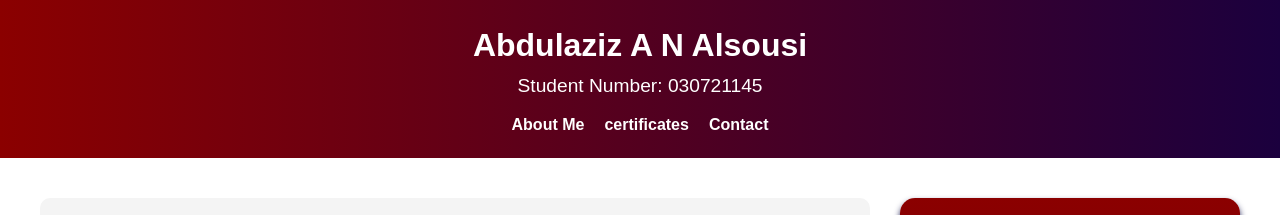
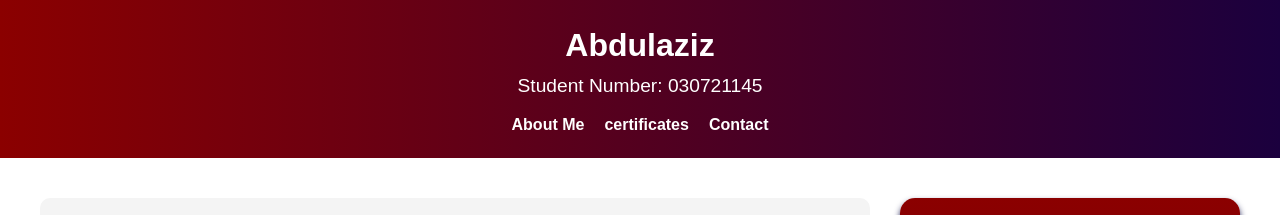
Before and after one commit to Abdulazizalsousi/AlsousiCv.github.io, a plain HTML site: page index.html in a window 1280 px wide. Shown: the top 215 px of the page. Drawn offline with Linux system fonts and the light colour scheme.

Commit message:
Update index.html

```diff
--- a/index.html
+++ b/index.html
@@ -155,7 +155,7 @@
 <body>
 
 <header>
-    <h1>Abdulaziz A N Alsousi</h1>
+    <h1>Abdulaziz </h1>
     <h2>Student Number: 030721145</h2>
     <nav>
         <a href="#about-me">About Me</a>
```
